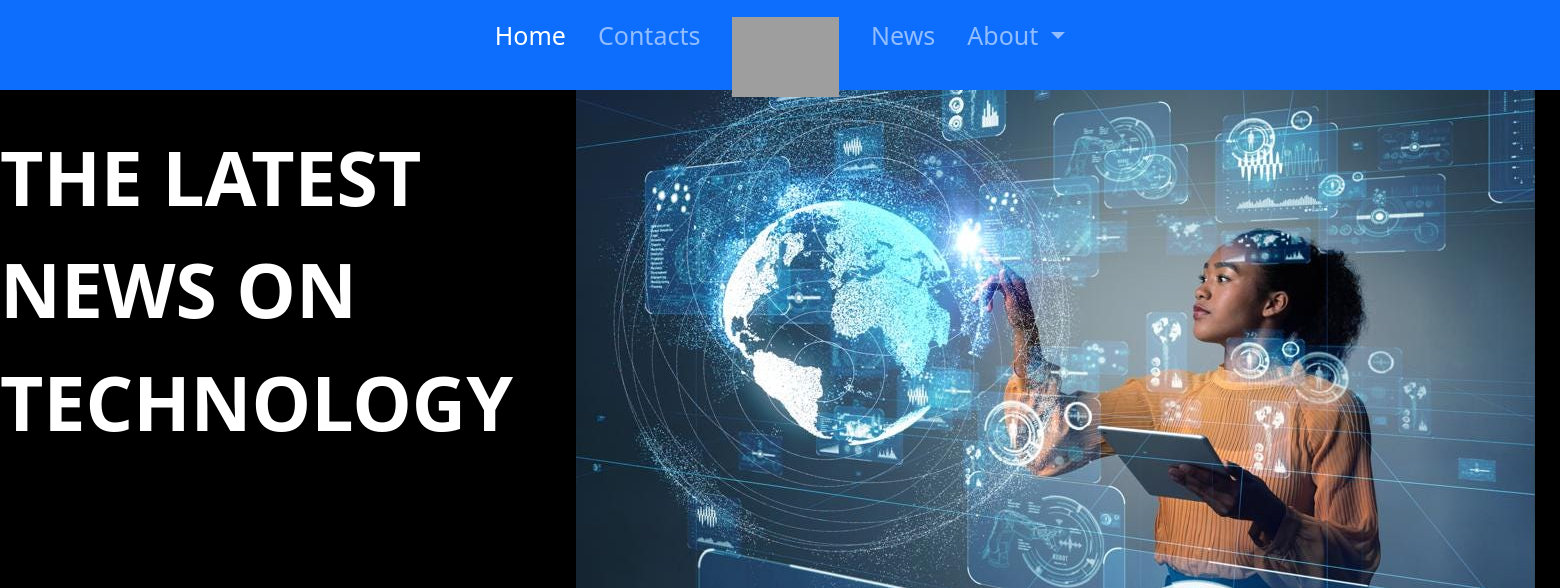
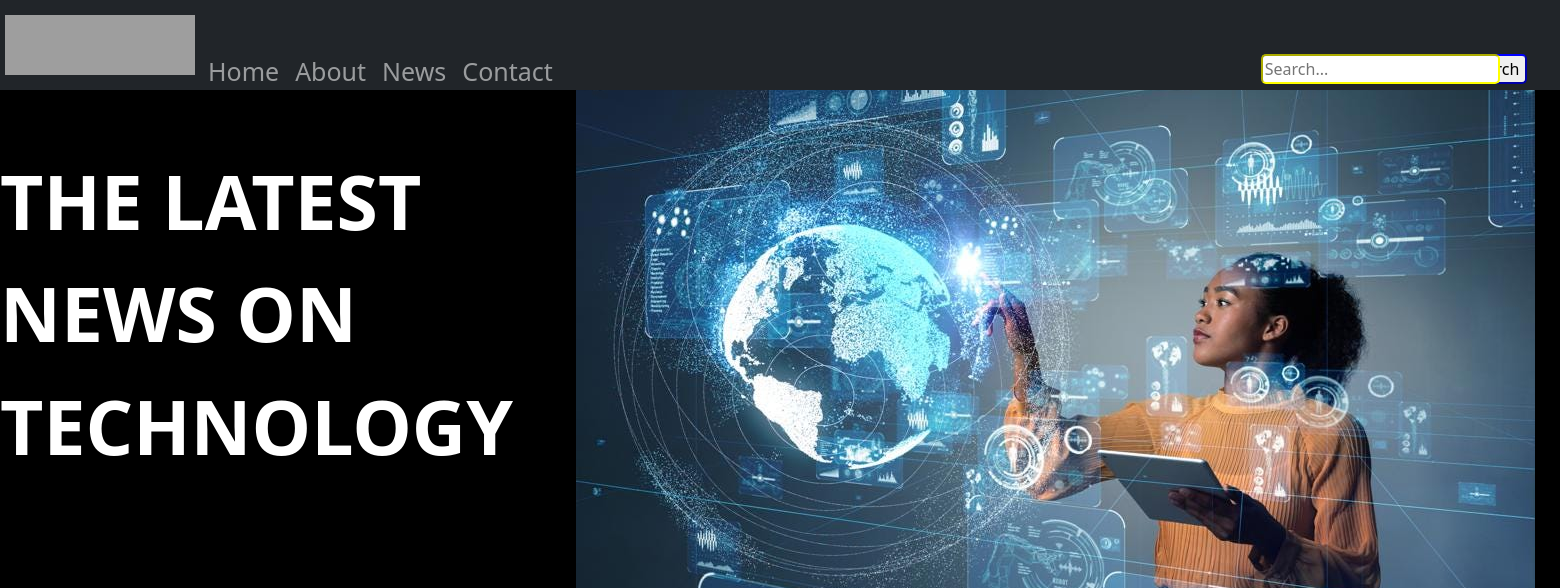
Before and after one commit to gyltenesfishta/TechNews, a PHP site: page /html/index.html in a window 1560 px wide. Shown: the top 588 px of the page. Run offline with PHP 8.4, Linux system fonts and the light colour scheme; grey boxes are pictures that could not be loaded.

Commit message:
Adjusted nav bar and dropdown menu on home and contacts page

```diff
--- a/css/style.css
+++ b/css/style.css
@@ -13,6 +13,12 @@ body{
     height: 90px;
 }
 
+li{
+    margin-top: 4%;
+}
+.navbar{
+    height: 90px;
+}
 li{
     margin-top: 4%;
 }
@@ -84,6 +90,8 @@ a:hover{
     border-color: blue;
     color: black;
 }
+
+
 .emailText{
     border-radius: 8px;
 }
--- a/html/index.html
+++ b/html/index.html
@@ -10,45 +10,33 @@
     <title>TechNews.com - The latest news on Technology</title>
 </head>
     <header>
-  <nav class="navbar navbar-expand-lg navbar-dark p-3 bg-primary" id="headerNav">
-    <div class="container-fluid">
-      <a class="navbar-brand d-block d-lg-none" href="#">
-        <img src="/static_files/images/logos/logo_2_white.png" height="80" />
-      </a>
-      <button class="navbar-toggler" type="button" data-bs-toggle="collapse" data-bs-target="#navbarNavDropdown" aria-controls="navbarNavDropdown" aria-expanded="false" aria-label="Toggle navigation">
-        <span class="navbar-toggler-icon"></span>
-      </button>
-
-      <div class=" collapse navbar-collapse" id="navbarNavDropdown">
-        <ul class="navbar-nav mx-auto ">
-          <li class="nav-item">
-            <a class="nav-link mx-2 active" aria-current="page" href="/html/index.html">Home</a>
+      <div class="navbar navbar-expand-md navbar-dark bg-dark mb-4" role="navigation">
+        <a href="#"><img src="../images/logo.png" href="../html/index.html" alt="" class="logo"></a>
+        <div class="collapse navbar-collapse" id="navbarCollapse">
+            <ul class="navbar-nav mr-auto">
+                <li class="nav-item active">
+                    <a class="nav-link" href="../html/index.html">Home</a>
                 </li>
                 <li class="nav-item">
-            <a class="nav-link mx-2" href="/html/contact.html">Contacts</a>
-          </li>
-          <li class="nav-item d-none d-lg-block">
-            <a class="nav-link mx-2" href="/html/index.html">
-              <img src="../images/logo.png" height="80" />
-            </a>
+                    <a class="nav-link" href="../html/about.html"
+                       >About</a>
                 </li>
                 <li class="nav-item">
-            <a class="nav-link mx-2" href="/html/news.html">News</a>
+                    <a class="nav-link" href="../html/news.html">News</a>
                 </li>
-          <li class="nav-item dropdown">
-            <a class="nav-link mx-2 dropdown-toggle" href="#" id="navbarDropdownMenuLink" role="button" data-bs-toggle="dropdown" aria-expanded="false">
-              About
-            </a>
-            <ul class="dropdown-menu" aria-labelledby="navbarDropdownMenuLink">
-              <li><a class="dropdown-item" href="#">Blog</a></li>
-              <li><a class="dropdown-item" href="#">About Us</a></li>
-              <li><a class="dropdown-item" href="#">Contact us</a></li>
-            </ul>
+
+                <li class="nav-item">
+                  <a class="nav-link" href="../html/contact.html">Contact</a>
               </li>
-        </ul>
+              <li>
+                <div class="header-container-search">
+                  <form action="#">
+                    <input type="text" placeholder="Search..." class="searchText">
+                    <button class="searchButton">Search</button>
+                  </form>
                   </div>
         </div>
-  </nav>
+    </div>
     </header>
     <img src="../images/kopertina.jpg" alt="" class="kopertina">
     <p class="tekstiNeBalline"><b>THE LATEST <br> NEWS  ON <br> TECHNOLOGY</b></p>
```
Also changed, not shown: images/Tech-News.png (added). Lines whose indentation alone changed are shown as unchanged.
